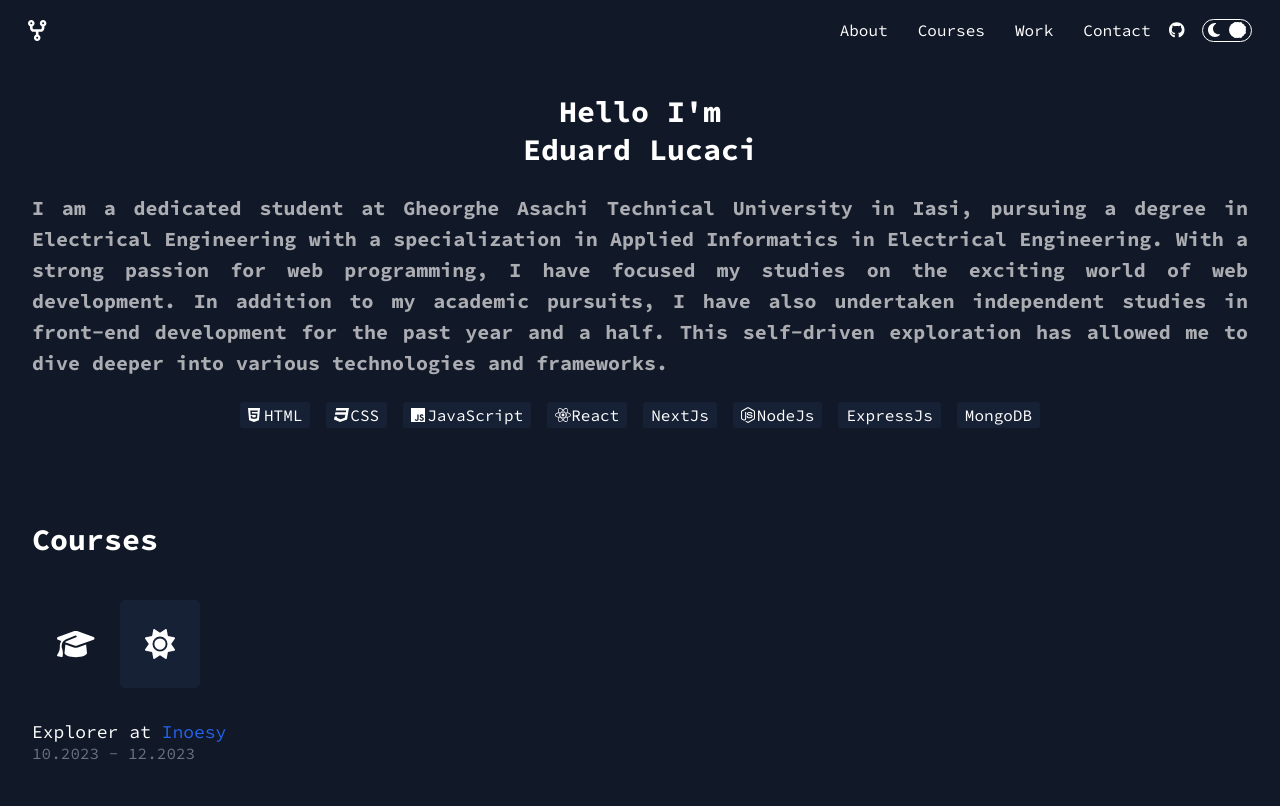
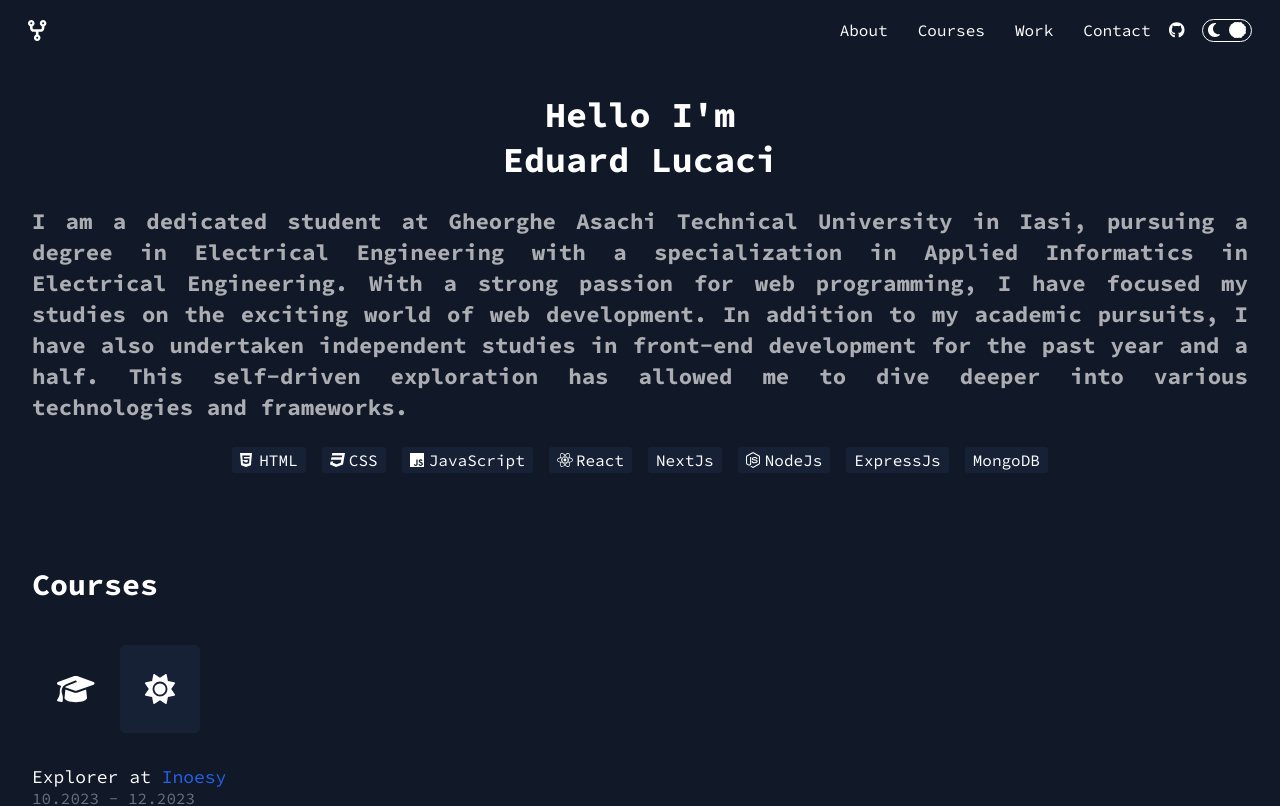
Before and after one commit to lucacieduard/portfolio, a Next.js app: page / in a window 1280 px wide. Shown: the top 806 px of the page. Built offline with nearby package versions, Linux system fonts and the light colour scheme.

Commit message:
responsive hero

```diff
--- a/src/app/components/heroSection/hero.module.css
+++ b/src/app/components/heroSection/hero.module.css
@@ -21,3 +21,13 @@
   gap: 16px;
   flex-wrap: wrap;
 }
+
+@media (min-width: 716px) {
+  .heroTitle {
+    font-size: 2.2rem;
+  }
+  .heroDescription {
+    font-size: 1.4rem;
+    margin: 1.5rem 0;
+  }
+}
--- a/src/app/components/ticket/ticket.module.css
+++ b/src/app/components/ticket/ticket.module.css
@@ -15,3 +15,9 @@
   font-size: 16px;
   font-weight: 400;
 }
+
+@media (min-width: 716px) {
+  .container {
+    gap: 0.51rem;
+  }
+}
```
